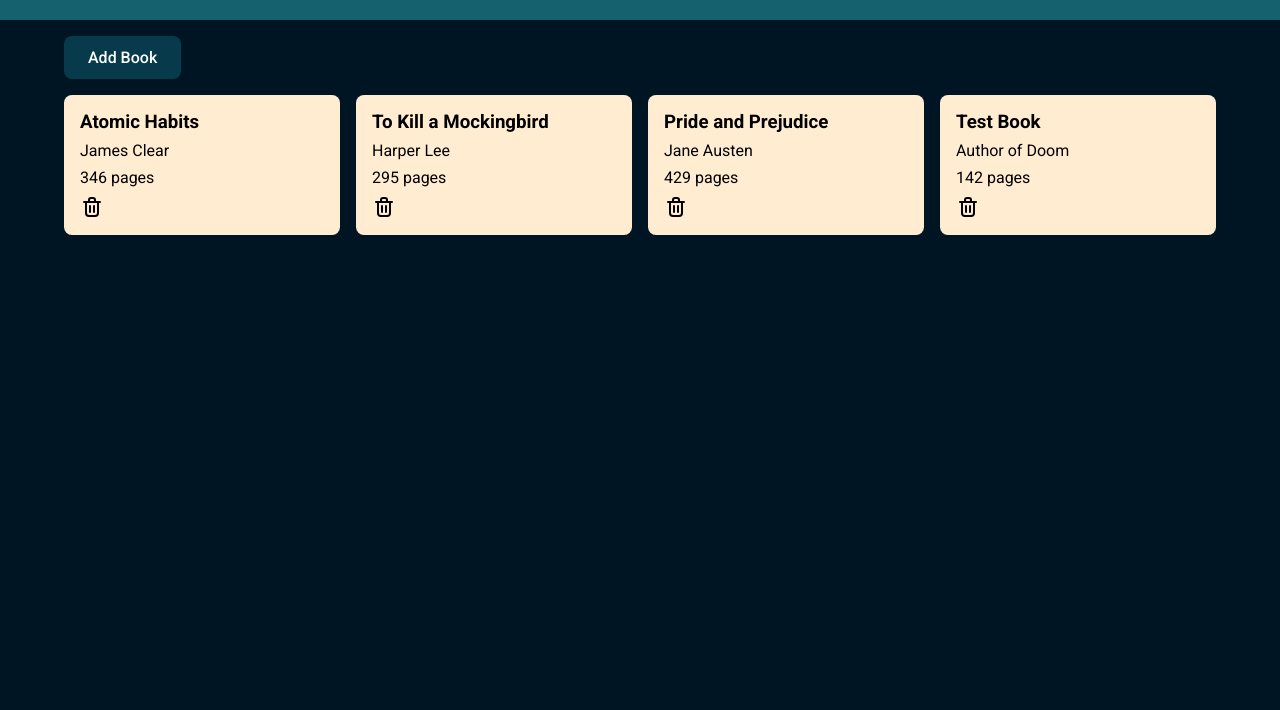
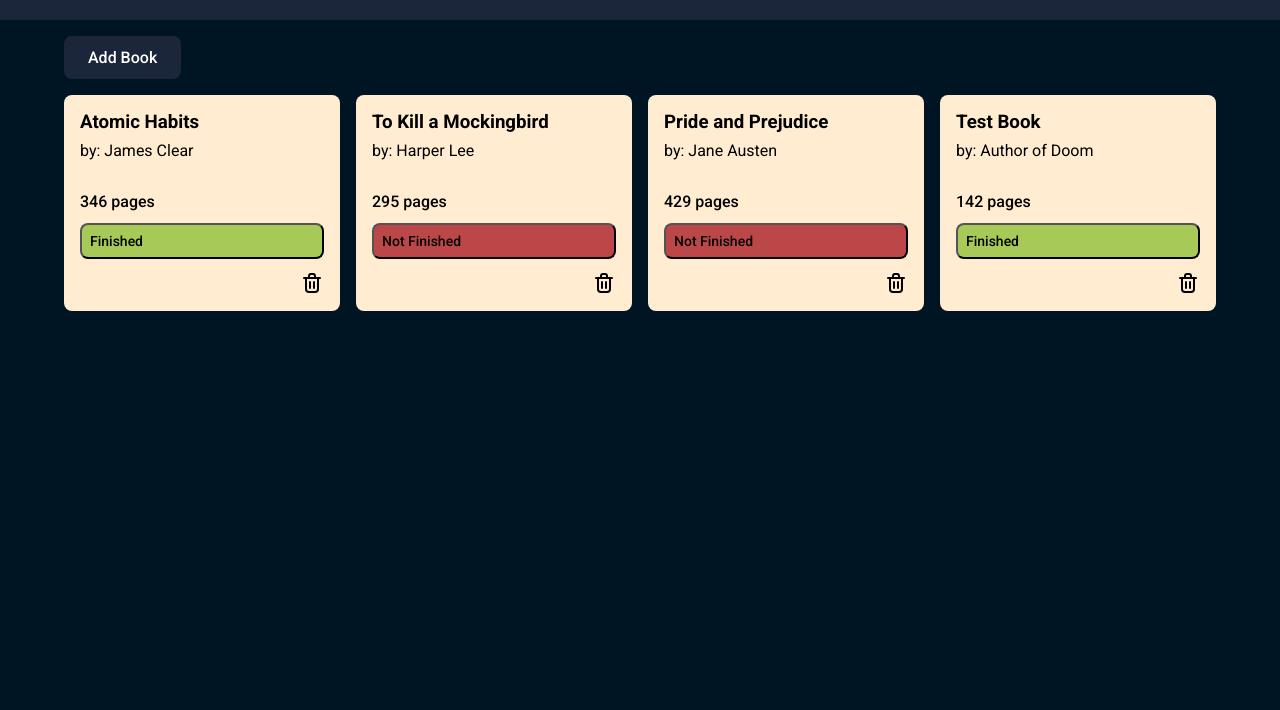
Before and after one commit to NotRelix/simple-library, a plain HTML site: page index.html in a window 1280 px wide. Shown: the part 90-800 px from the top of the page. Drawn offline with Linux system fonts and the light colour scheme.

Commit message:
feat: add read or not read for each book

```diff
--- a/script.js
+++ b/script.js
@@ -1,14 +1,18 @@
 const myLibrary = [];
 let bookCount = myLibrary.length;
 
-function Book(title, author, pages) {
+function Book(title, author, pages, hasRead) {
   this.title = title;
   this.author = author;
   this.pages = pages;
+  this.hasRead = hasRead;
 }
 
-function addBookToLibrary(title, author, pages) {
-  const newBook = new Book(title, author, pages);
+function addBookToLibrary(title, author, pages, hasRead) {
+  if (hasRead === undefined) {
+    hasRead = false;
+  }
+  const newBook = new Book(title, author, pages, hasRead);
   myLibrary.push(newBook);
   return newBook;
 }
@@ -25,22 +29,46 @@ function createCard(book) {
   const title = document.createElement('h3');
   const author = document.createElement('p');
   const pages = document.createElement('p');
+  const hasRead = document.createElement('button');
   const deleteBtn = document.createElement('img');
 
   title.textContent = book.title;
-  author.textContent = book.author;
+  author.textContent = `by: ${book.author}`;
   pages.textContent = `${book.pages} pages`;
   deleteBtn.src = './assets/delete-icon.svg';
 
-  card.append(title, author, pages, deleteBtn);
+  if (book.hasRead) {
+    hasRead.textContent = 'Finished'
+    hasRead.classList.add('has-read-btn', 'has-read');
+  } else {
+    hasRead.textContent = 'Not Finished';
+    hasRead.classList.add('has-read-btn', 'not-read');
+  }
+
+  card.append(title, author, pages, hasRead, deleteBtn);
   card.classList.add('card');
   card.setAttribute('data-index', bookCount++);
+  pages.classList.add('pages');
   deleteBtn.classList.add('delete-btn');
+
+  hasRead.addEventListener('click', (e) => {
+    const index = e.target.parentElement.getAttribute('data-index');
+    if (myLibrary[index].hasRead) {
+      hasRead.classList.remove('has-read');
+      hasRead.classList.add('not-read');
+      hasRead.textContent = 'Not Finished';
+    } else {
+      hasRead.classList.remove('not-read');
+      hasRead.classList.add('has-read');
+      hasRead.textContent = 'Finished';
+    }
+    myLibrary[index].hasRead = !myLibrary[index].hasRead;
+  })
 
   deleteBtn.addEventListener('click', (e) => {
     const index = e.target.parentElement.getAttribute('data-index');
     myLibrary.splice(index, 1);
-    bookCount - 1;
+    bookCount -= 1;
     e.target.parentElement.remove();
   })
 
@@ -94,9 +122,9 @@ function displayBooks() {
   }
 }
 
-addBookToLibrary('Atomic Habits', 'James Clear', 346);
-addBookToLibrary('To Kill a Mockingbird', 'Harper Lee', 295);
-addBookToLibrary('Pride and Prejudice', 'Jane Austen', 429);
-addBookToLibrary('Test Book', 'Author of Doom', 142);
+addBookToLibrary('Atomic Habits', 'James Clear', 346, true);
+addBookToLibrary('To Kill a Mockingbird', 'Harper Lee', 295, false);
+addBookToLibrary('Pride and Prejudice', 'Jane Austen', 429, false);
+addBookToLibrary('Test Book', 'Author of Doom', 142, true);
 
 displayBooks();
--- a/styles.css
+++ b/styles.css
@@ -2,9 +2,10 @@
 
 :root {
   --primary-color: #001524;
-  --secondary-color: #15616d;
+  --secondary-color: #1b263b;
   --card-color: #ffecd1;
-  --accent: #ff7d00;
+  --has-read: #a7c957;
+  --not-read: #bc4749;
 }
 
 * {
@@ -45,7 +46,7 @@ body {
 .add-book-btn {
   font-weight: 500;
   font-size: 16px;
-  background-color: #073b4c;
+  background-color: var(--secondary-color);
   padding: 12px 24px;
   border-radius: 8px;
   border: none;
@@ -114,6 +115,29 @@ input {
   margin-top: 24px;
 }
 
+.pages {
+  margin-top: 24px;
+  font-weight: 500;
+}
+
+.has-read-btn {
+  padding: 8px;
+  border-radius: 8px;
+  text-align: left;
+  margin: 4px 0;
+  font-weight: 500;
+  font-size: 14px;
+}
+
+.has-read {
+  background-color: var(--has-read);
+}
+
+.not-read {
+  background-color: var(--not-read);
+}
+
 .delete-btn {
   width: 24px;
+  align-self: end;
 }
```
